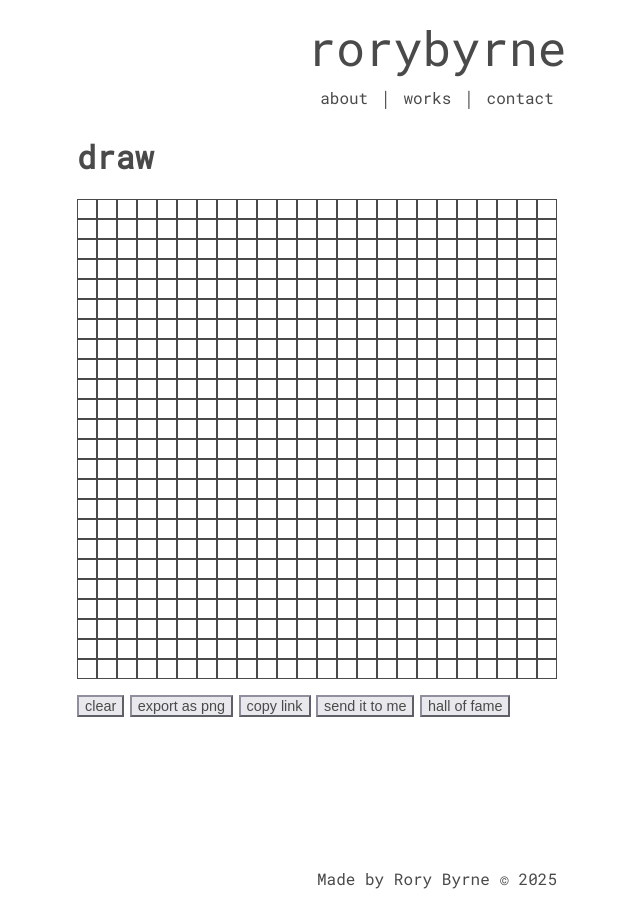
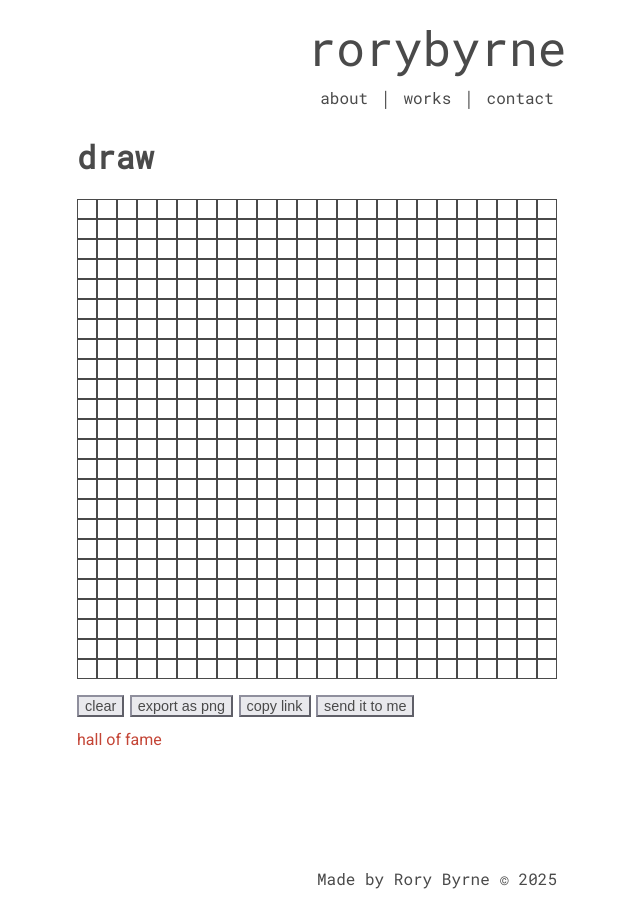
Before and after one commit to RoryByrne1/rorybyrne1.github.io, a Jekyll site: the page built from draw/index.html, in a window 1280 px wide. Shown: the whole page, without its empty margins (203-843 px from the left). Built offline with Jekyll 4.4.1, drawn with Linux system fonts in a browser that asks for light colours.

Commit message:
change hall of fame button to link
hall of fame button is now a link rather than a button

```diff
--- a/assets/styles.css
+++ b/assets/styles.css
@@ -366,6 +366,10 @@ ul li::before {
   background: var(--draw-grid);
 }
 
+.draw-buttons {
+  margin-bottom: .5em;
+}
+
 .draw-button {
   border-radius: 0;
   margin-right: 0.1rem;
--- a/draw/index.html
+++ b/draw/index.html
@@ -22,9 +22,9 @@ title: draw
             <button id="linkButton" class="draw-button">copy link</button>
 
             <button id="sendButton" class="draw-button">send it to me</button>
+        </div>
 
-            <button id="hallButton" class="draw-button">hall of fame</button>
-        </div>
+        <a href="hall-of-fame" style="font-size:1em">hall of fame</a>
     </body>
     <script src="draw.js"></script>
 </html>
```
